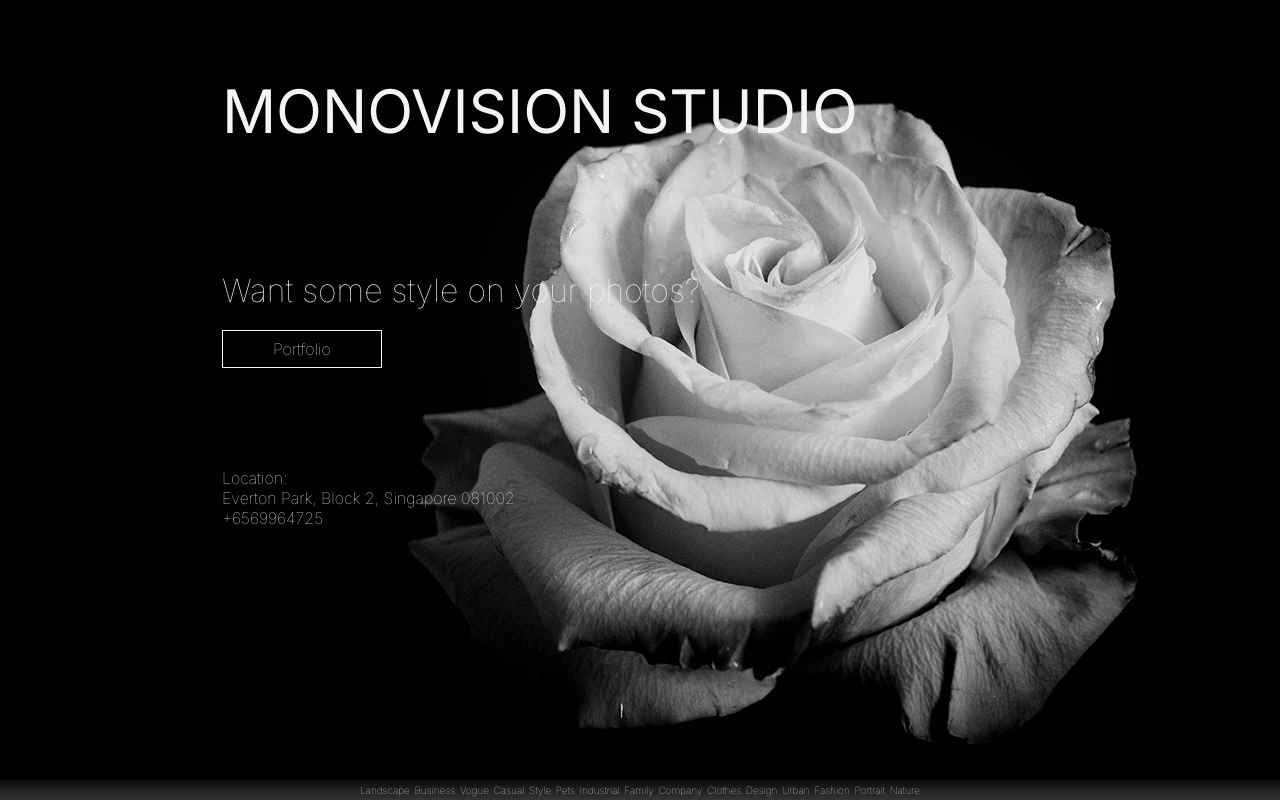
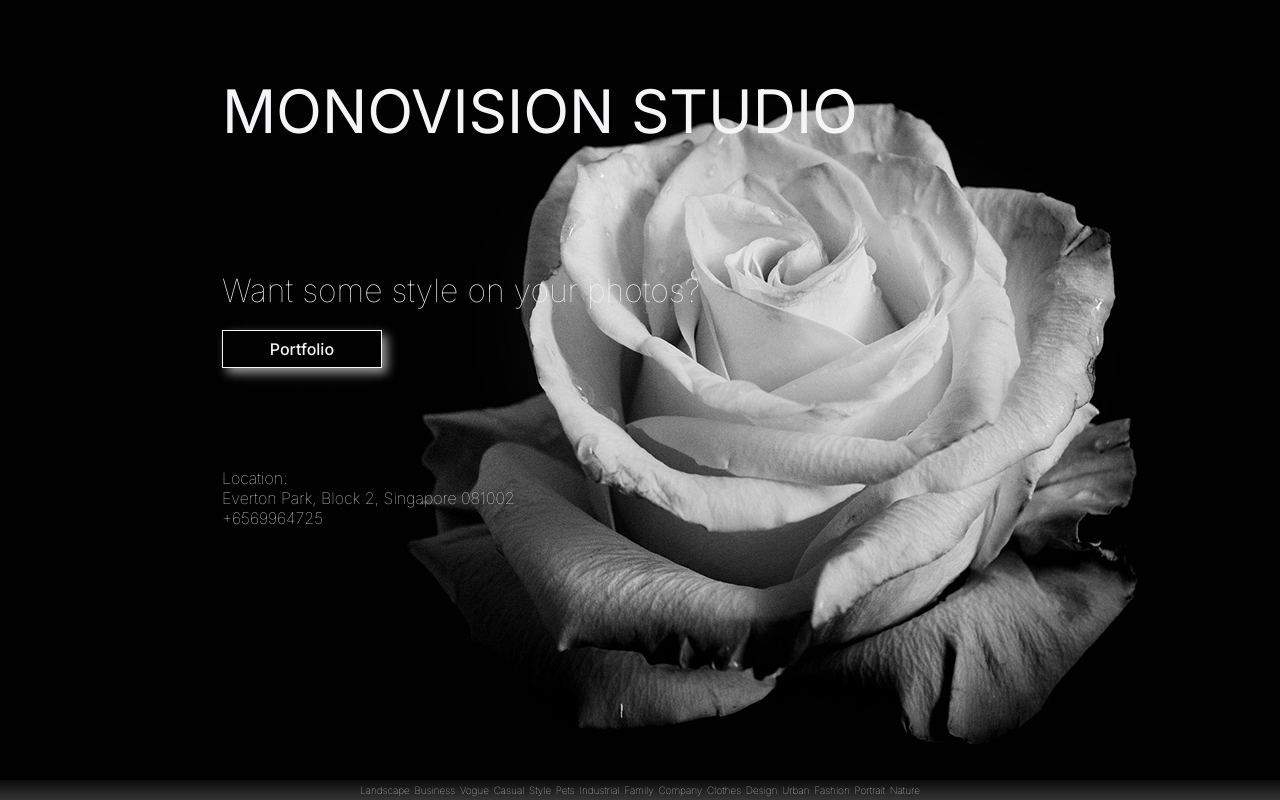
Before and after one commit to Alex-Korzun/monovision, a plain HTML site: page src/index.html in a window 1280 px wide. In both pictures the pointer is over the link "Portfolio". Shown: the top 800 px of the page. Drawn offline with Linux system fonts and the light colour scheme.

Commit message:
added transition hover to a button

```diff
--- a/src/css/style.css
+++ b/src/css/style.css
@@ -92,6 +92,12 @@ html {
     background: rgba(217, 217, 217, 0);
     border: 1px solid var(--light-color);
     cursor: pointer;
+    transition: all 0.3s ease-out;
+}
+
+.btn:hover {
+    box-shadow: 5px 5px 10px 0 rgba(255, 255, 255, 0.62);
+    font-weight: 500;
 }
 
 .promo__location {
```
